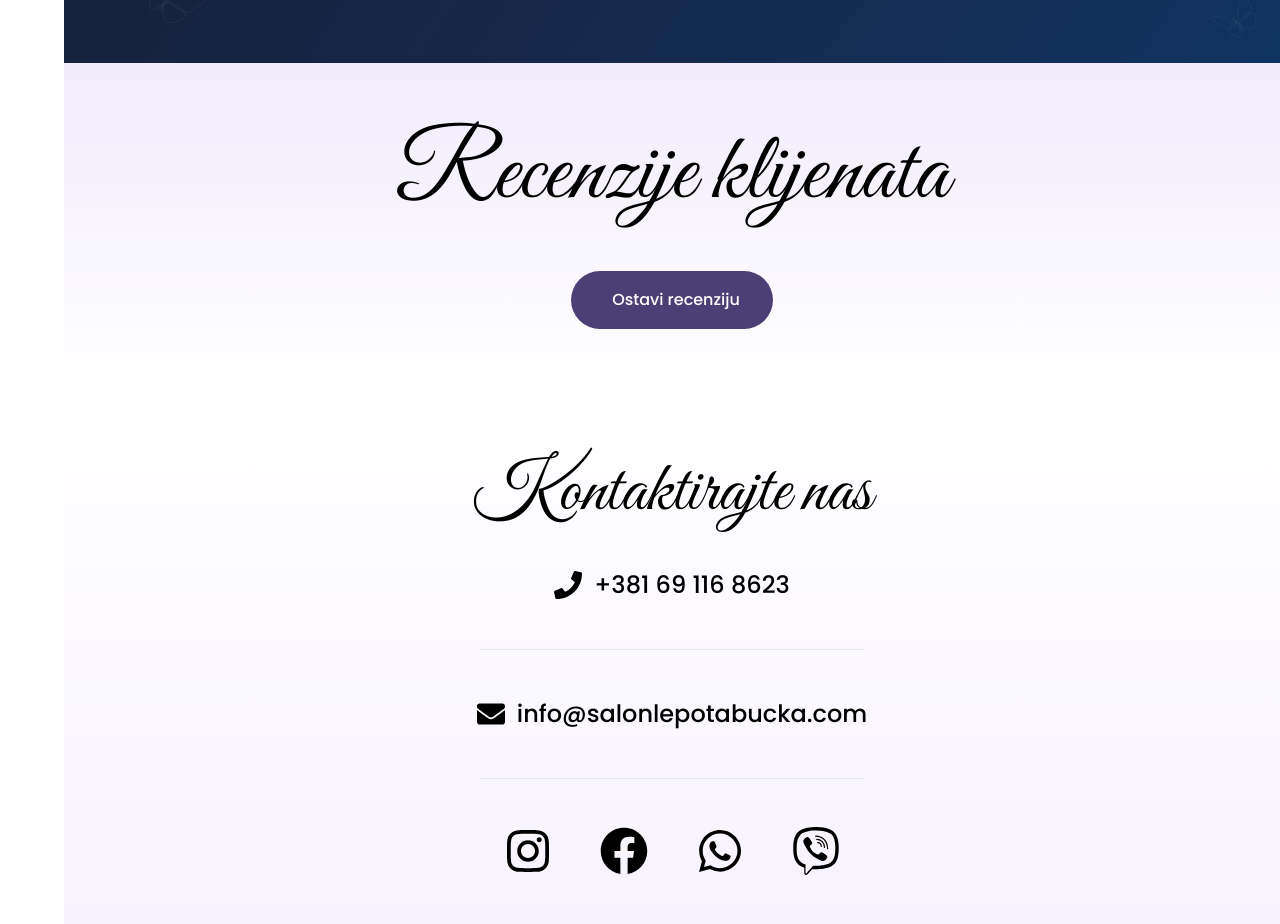
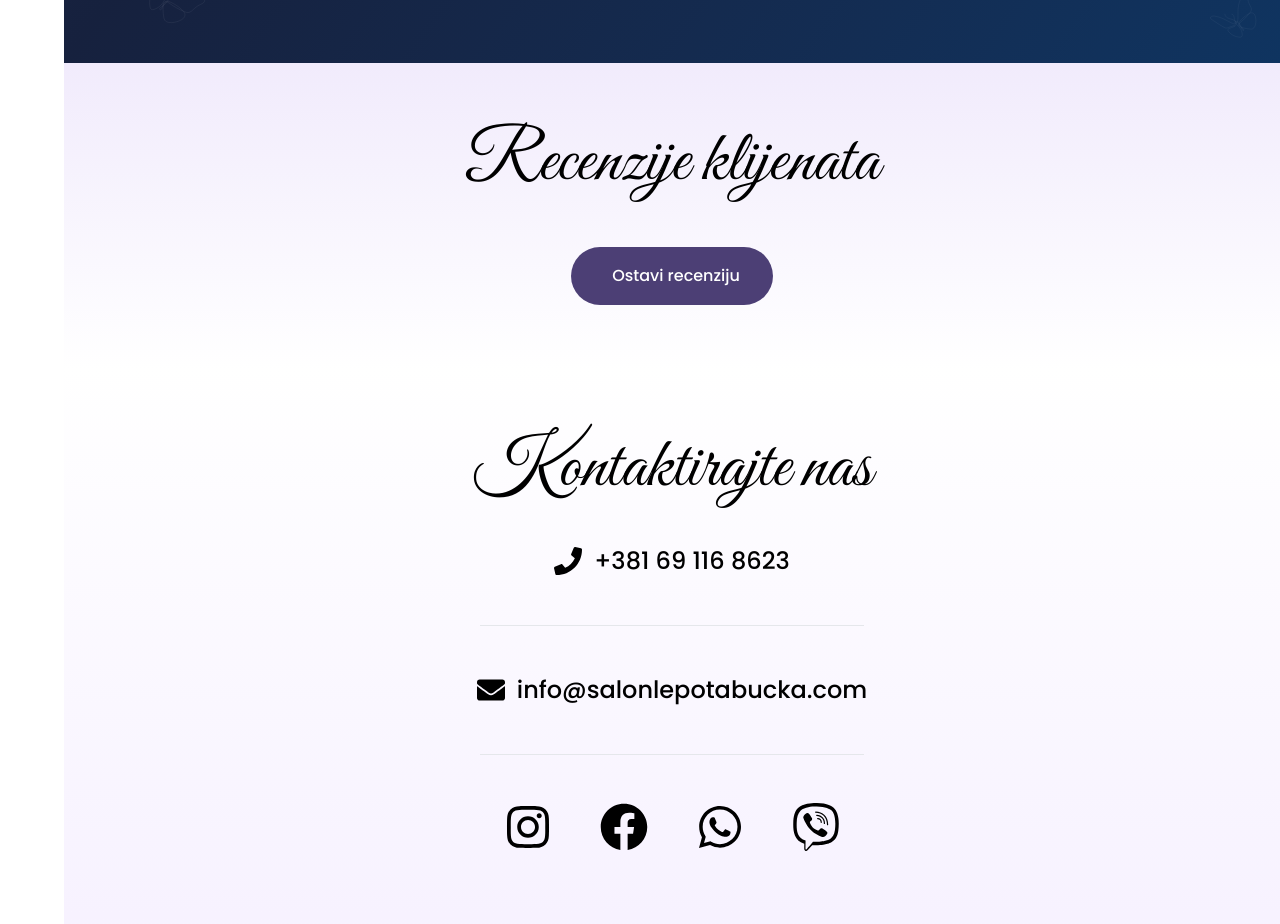
Before and after one commit to NikolaMatosic00/BuckaHairSalonDva, a Next.js app: page / in a window 1280 px wide. Shown: the part 5083-6007 px from the top of the page. Built offline with nearby package versions, Linux system fonts and the light colour scheme.

Commit message:
reviews heading font fixed

```diff
--- a/src/app/components/Reviews.js
+++ b/src/app/components/Reviews.js
@@ -8,13 +8,13 @@ export default function Reviews() {
     >
       <div className="max-w-7xl mx-auto relative">
         <h2
-          className="text-5xl sm:text-7xl md:text-8xl text-salon-black mb-12 animate-on-scroll great-vibes"
+          className="text-5xl sm:text-7xl text-salon-black mb-12 animate-on-scroll great-vibes"
           data-animate-type="heading"
         >
           Recenzije klijenata
         </h2>
         <div
-          className="max-w-5xl mx-auto animate-on-scroll review-card"
+          className="max-w-5xl mx-auto px-5 animate-on-scroll review-card"
           data-animate-delay="200"
         >
           {/* Elfsight Google Reviews Widget */}
```
